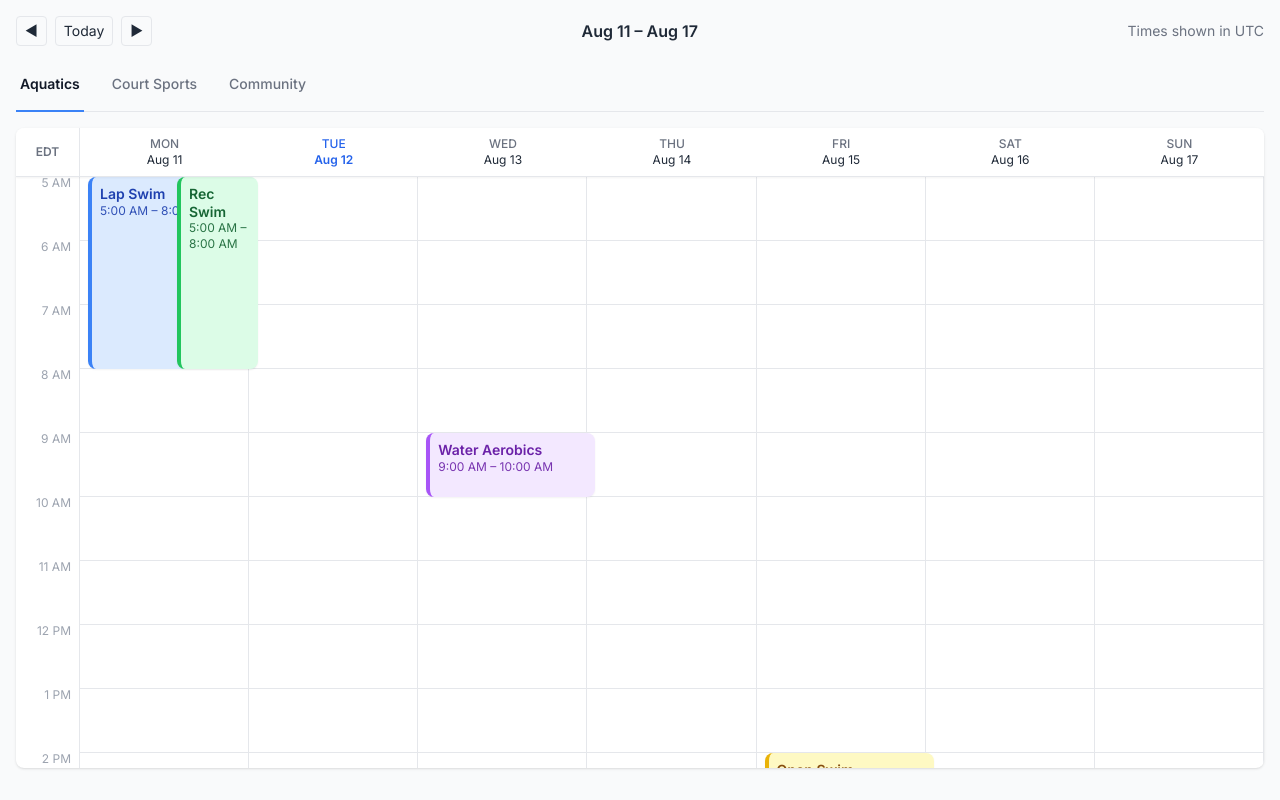
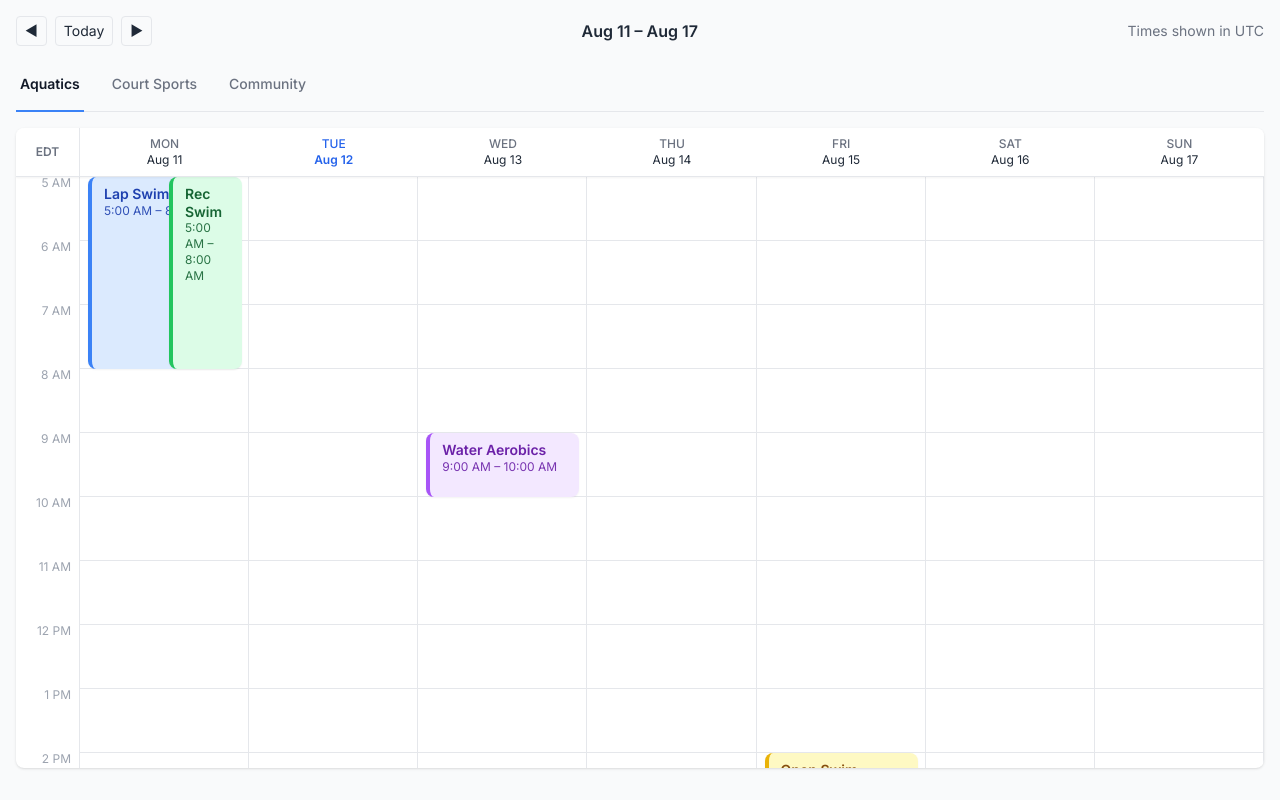
Before and after one commit to dauphineezc/GMCC-drop-in-schedule, a plain HTML site: page index.html in a window 1280 px wide. Drawn offline with nearby package versions, Linux system fonts and the light colour scheme.

Commit message:
fix spacing issues

```diff
--- a/index.html
+++ b/index.html
@@ -15,7 +15,7 @@
     .scrollbar::-webkit-scrollbar-thumb{ background:#a8a8a8; border-radius:4px;} .scrollbar::-webkit-scrollbar-thumb:hover{ background:#888; }
     .tab-btn.active{ border-bottom-color:#3b82f6; color:#111827; font-weight:600; }
     .day-col { position: relative; }
-    .event-card { position: absolute; box-sizing: border-box; border-left-width: 4px; border-radius: 0.5rem; padding: 0.5rem; margin-left: 8px; margin-right: 8px; }
+    .event-card { position: absolute; box-sizing: border-box; border-left-width: 4px; border-radius: 0.5rem; padding:0.5rem 0.75rem; }
     .now-line { position:absolute; height:2px; background:#ef4444; z-index:30; }
     .now-dot { position:absolute; width:8px; height:8px; background:#ef4444; border-radius:9999px; }
     @media print {
@@ -61,7 +61,6 @@
   </main>
 
   <script>
-  /*** --------- Demo data (replace with your loader later) --------- ***/
   const PALETTE = {
     blue:   ["bg-blue-100","text-blue-800","border-blue-500"],
     green:  ["bg-green-100","text-green-800","border-green-500"],
@@ -216,9 +215,6 @@
     renderList();
   }
 
-  /* ========================
-     UPDATED: renderGrid()
-     ======================== */
   function renderGrid(){
     const startHour = 5, endHour = 22;
     const rowH = parseInt(getComputedStyle(document.documentElement).getPropertyValue("--row-h"));
@@ -309,29 +305,30 @@
     }
   }
 
-  /* ========================
-     UPDATED: placeEvent()
-     ======================== */
-  function placeEvent(ev){
+  function placeEvent(ev) {
     const startHour = 5;
     const rowH = parseInt(getComputedStyle(document.documentElement).getPropertyValue("--row-h"));
-    const top    = (ev.start - startHour) * rowH;
-    const height = (ev.end   - ev.start)  * rowH;
+    const top = (ev.start - startHour) * rowH;
+    const height = (ev.end - ev.start) * rowH;
 
     const overlay = dayOverlays[ev.dayIndex];
     if (!overlay) return;
 
-    const GUTTER = 8; // px gap between neighbors
-    const colW   = overlay.getBoundingClientRect().width;
-    const totalGutter = (ev.colCount - 1) * GUTTER;
-    const width  = (colW - totalGutter) / ev.colCount;
-    const left   = ev.col * (width + GUTTER);
+    // Padding and gap settings
+    const EDGE_INSET = 8;   // space from the left/right edge of the day column
+    const GAP_BETWEEN = 8;  // space between overlapping events
+
+    const colW = overlay.getBoundingClientRect().width;
+    const totalGaps = (ev.colCount - 1) * GAP_BETWEEN;
+    const totalInsets = 2 * EDGE_INSET;
+    const width = (colW - totalGaps - totalInsets) / ev.colCount;
+    const left = EDGE_INSET + ev.col * (width + GAP_BETWEEN);
 
     const card = document.createElement("div");
     card.className = `event-card shadow-sm ${ev.color.bg} ${ev.color.text} ${ev.color.border}`;
-    card.style.top    = `${top}px`;
-    card.style.left   = `${Math.round(left)}px`;
-    card.style.width  = `${Math.round(width)}px`;
+    card.style.top = `${top}px`;
+    card.style.left = `${Math.round(left)}px`;
+    card.style.width = `${Math.round(width)}px`;
     card.style.height = `${height}px`;
     card.style.pointerEvents = 'auto';
     card.innerHTML = `
@@ -341,9 +338,6 @@
     overlay.appendChild(card);
   }
 
-  /* ==============================
-     UPDATED: positionNowLine()
-     ============================== */
   function positionNowLine(startHour, endHour){
     document.querySelectorAll(".now-line").forEach(n => n.remove());
 
```
